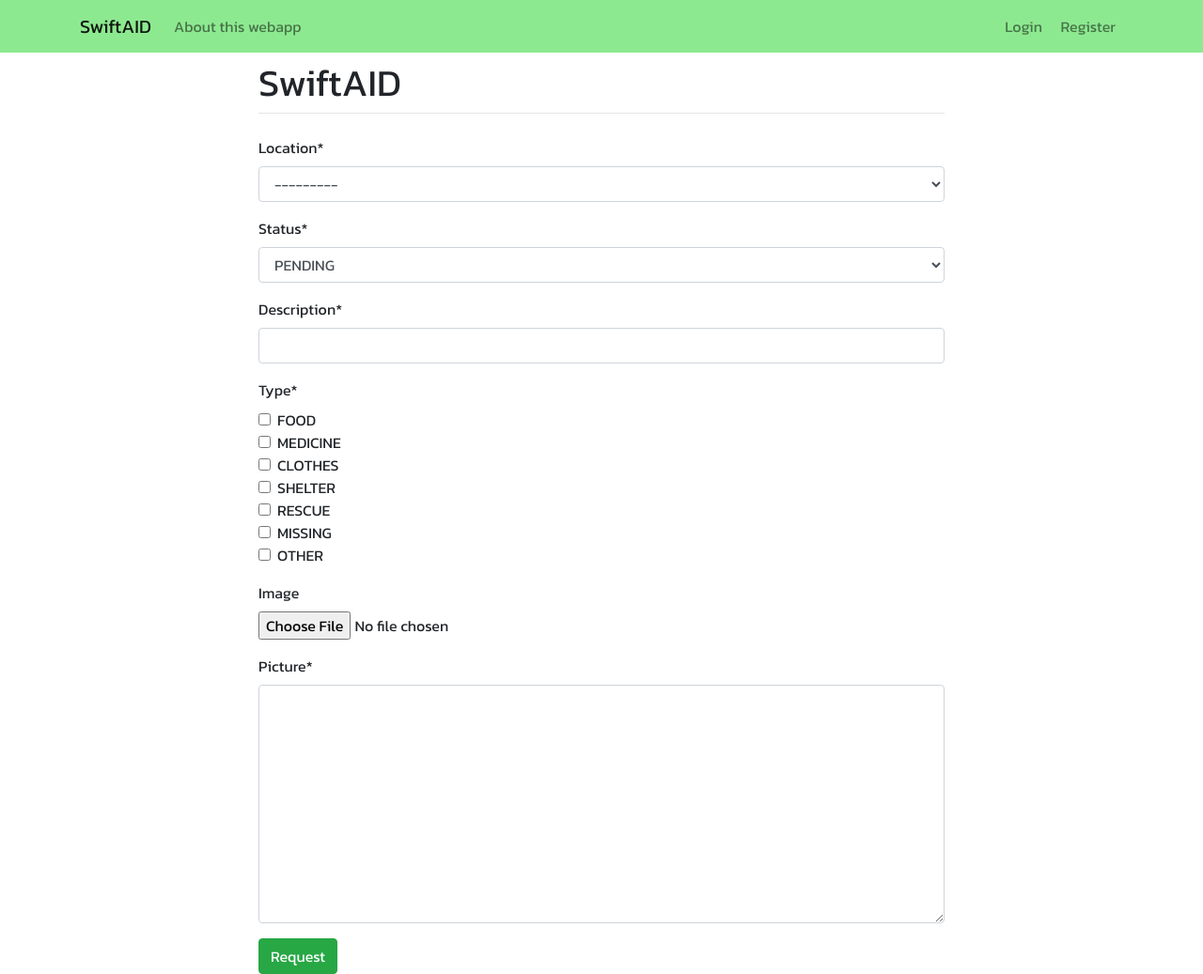
After one commit to harikishantk/SwiftAid, a Django app: template templates/api/help_request.html in a window 1280 px wide. The commit adds this page. Shown: the whole page at 94% size. Run offline with Django 4.2, Linux system fonts and the light colour scheme; the template is opened without the code that fills it: values that come from a table or form of the project are taken from there, others are empty; some libraries are stand-ins or nearby versions.

Commit message:
added helprequest form

```diff
--- /dev/null
+++ b/api/forms.py
@@ -0,0 +1,20 @@
+from django import forms
+from .models import HelpRequest
+
+TYPES_CHOICES = (
+        ('FOOD', 'FOOD'),
+        ('MEDICINE', 'MEDICINE'),
+        ('CLOTHES', 'CLOTHES'),
+        ('SHELTER', 'SHELTER'),
+        ('RESCUE', 'RESCUE'),
+        ('MISSING', 'MISSING'),
+        ('OTHER', 'OTHER'),
+
+    )
+
+class HelpRequestForm(forms.ModelForm):
+    type = forms.MultipleChoiceField(widget=forms.CheckboxSelectMultiple,
+                                          choices=TYPES_CHOICES)
+    class Meta:
+        model = HelpRequest
+        fields = ['location', 'status', 'description', 'type', 'image', 'picture']
--- a/api/models.py
+++ b/api/models.py
@@ -1,4 +1,6 @@
 from django.db import models
+from webcampicture.fields import WebcamPictureField
+
 
 # Create your models here.
 
@@ -44,9 +46,13 @@ class HelpRequest(models.Model):
     location = models.ForeignKey(Location, on_delete=models.CASCADE)
     status = models.CharField(choices=STATUS_CHOICES, default='PENDING', max_length=100)
     description = models.CharField(max_length=100)
-    type = models.CharField(choices=TYPES_CHOICES, default='FOOD', max_length=100)
+    type = models.CharField(choices=TYPES_CHOICES,max_length=100)
     date = models.DateTimeField(auto_now_add=True)
     image = models.ImageField(upload_to='images/', blank=True, null=True)
 
+    picture = WebcamPictureField(
+        "Picture", upload_to="images/", blank=False
+    )
+
     def __str__(self):
         return self.user.username + ' ' + self.type + ' ' + self.status
--- /dev/null
+++ b/api/urls.py
@@ -0,0 +1,7 @@
+from django.urls import path
+from . import views
+
+urlpatterns = [
+    path('gethelp/', views.helpreq, name='help_request'),
+
+]
--- a/api/views.py
+++ b/api/views.py
@@ -1,3 +1,6 @@
 from django.shortcuts import render
-
+from .forms import HelpRequestForm
 # Create your views here.
+def helpreq(request):
+    form = HelpRequestForm()
+    return render(request, 'api/help_request.html', {'form':form})
--- a/swiftaid_backend/settings.py
+++ b/swiftaid_backend/settings.py
@@ -39,6 +39,7 @@ INSTALLED_APPS = [
     'django.contrib.staticfiles',
     'crispy_forms',
     'crispy_bootstrap4',
+    'webcampicture',
     'api',
     'users',
 ]
--- a/swiftaid_backend/urls.py
+++ b/swiftaid_backend/urls.py
@@ -20,7 +20,9 @@ from django.conf.urls.static import static
 
 urlpatterns = [
     path('admin/', admin.site.urls),
-    path('users/', include('users.urls'))
+    path('users/', include('users.urls')),
+    path('api/', include('api.urls'))
+
 ]
 
 if settings.DEBUG:
--- /dev/null
+++ b/templates/api/help_request.html
@@ -0,0 +1,11 @@
+{% extends 'base.html' %}
+
+{% load crispy_forms_tags %}
+
+{% block content %}
+  <form method="post">
+    {% csrf_token %}
+    {{ form|crispy }}
+    <button type="submit" class="btn btn-success">Request</button>
+  </form>
+{% endblock %}
--- a/templates/base.html
+++ b/templates/base.html
@@ -9,6 +9,9 @@
     <link rel="preconnect" href="https://fonts.gstatic.com" crossorigin>
     <link href="https://fonts.googleapis.com/css2?family=Kanit&display=swap" rel="stylesheet">
     <link rel = "stylesheet" href = "{% static 'css/main.css' %}">
+    <link rel="stylesheet" href="{% static "webcampicture/css/webcampicture.css" %}">
+    <script src="{% static 'webcampicture/js/webcampicture.js' %}"></script>
+
     <title>Django People</title>
   </head>
 
```
Also changed, not shown: api/migrations/0001_initial.py (added), api/migrations/0002_alter_helprequest_type.py (added), api/migrations/0003_alter_helprequest_type.py (added), api/migrations/0004_alter_helprequest_type.py (added).
